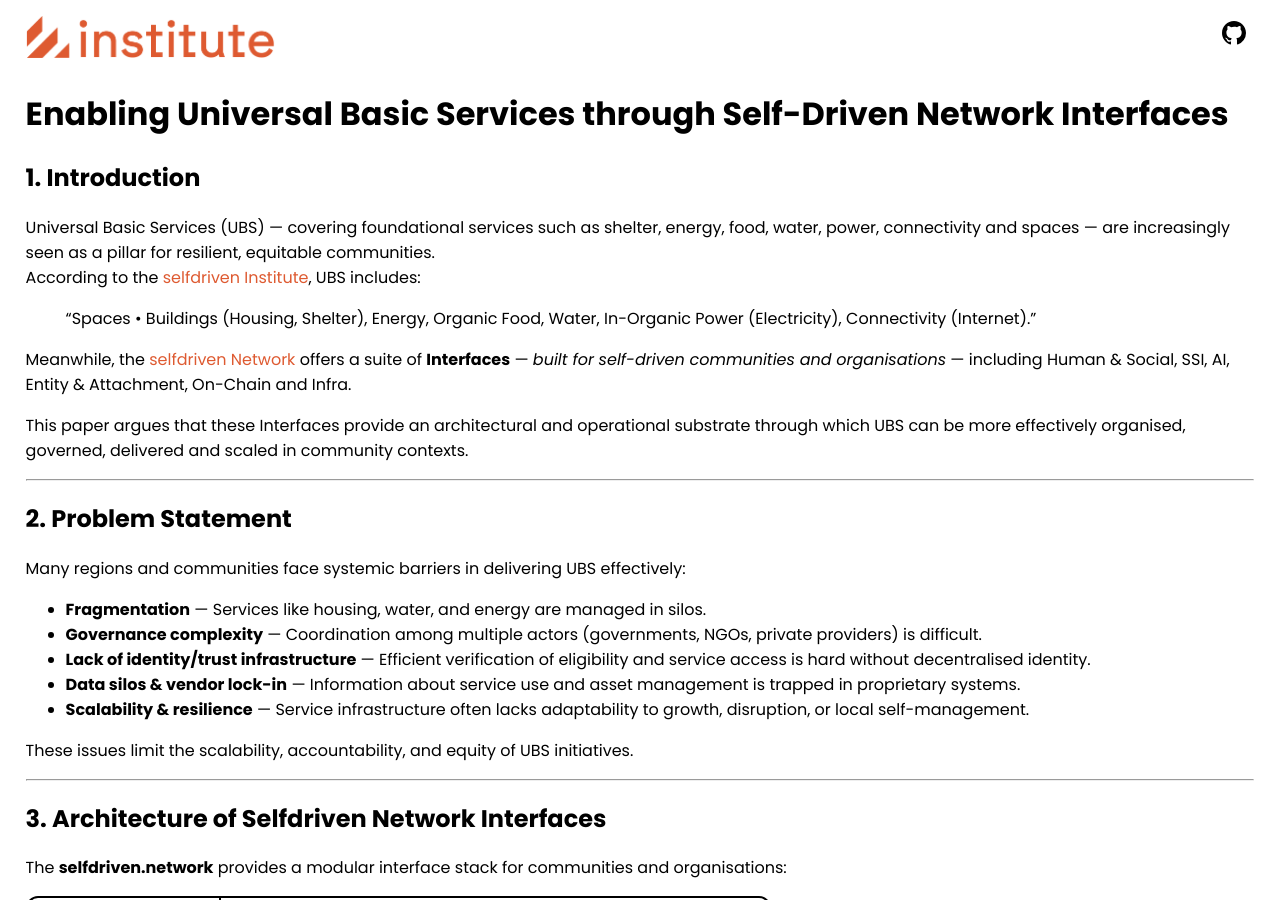
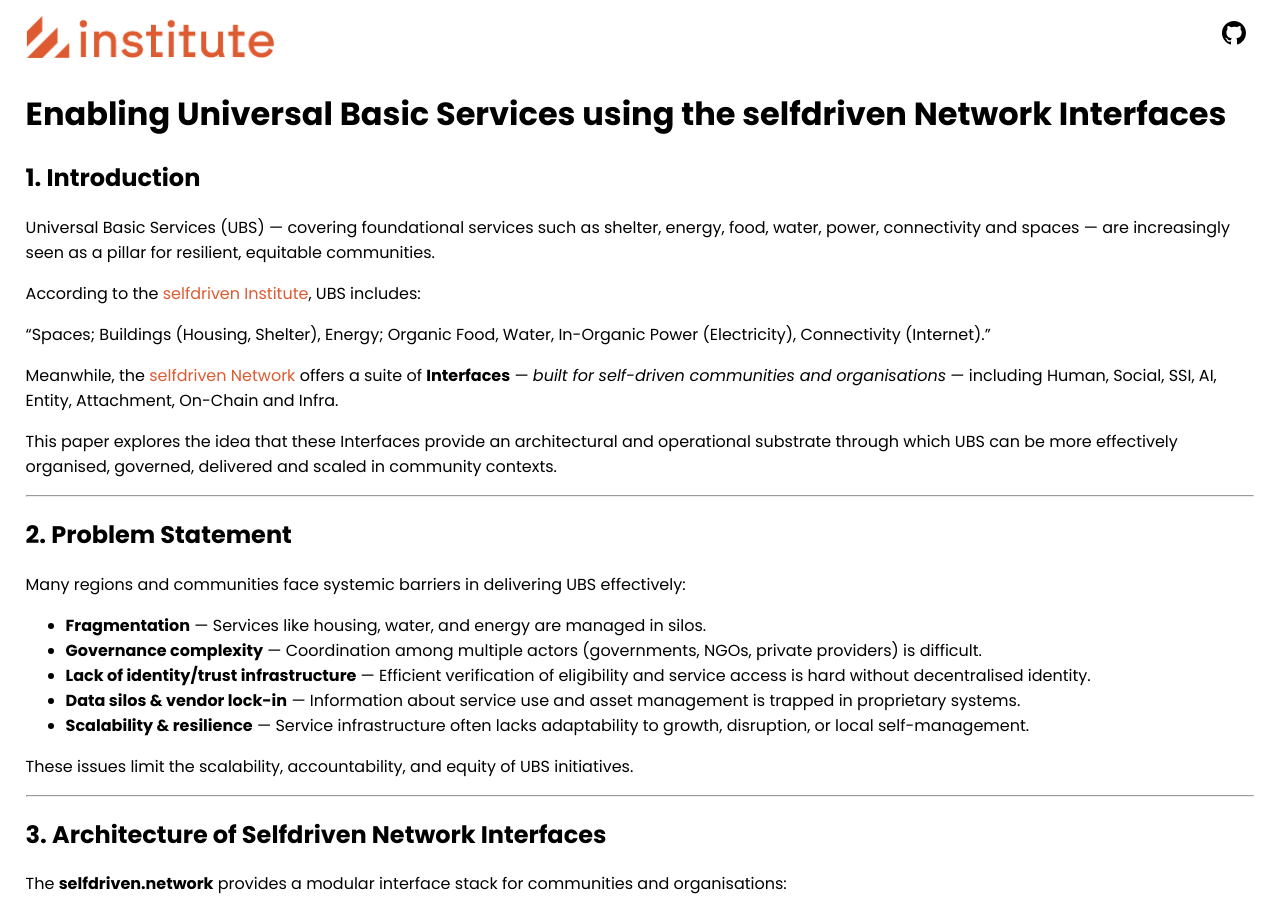
Before and after one commit to selfdriven-foundation/selfdriven-institute, a Jekyll site: the page built from docs/pages/research-areas-of-focus-universal-basic-services-exploratory-paper.md, in a window 1280 px wide and 900 px high. Built offline with Jekyll 4.4.1, drawn with Linux system fonts in a browser that asks for light colours; some of the changed text lies outside the part shown.

Commit message:
Update research-areas-of-focus-universal-basic-services-exploratory-paper.md

```diff
--- a/docs/pages/research-areas-of-focus-universal-basic-services-exploratory-paper.md
+++ b/docs/pages/research-areas-of-focus-universal-basic-services-exploratory-paper.md
@@ -5,18 +5,19 @@
 description: "selfdriven Institute — research into Universal Basic Services."
 ---
 
-# Enabling Universal Basic Services through Self-Driven Network Interfaces
+# Enabling Universal Basic Services using the selfdriven Network Interfaces
 
 ## 1. Introduction
 
 Universal Basic Services (UBS) — covering foundational services such as shelter, energy, food, water, power, connectivity and spaces — are increasingly seen as a pillar for resilient, equitable communities.
+
 According to the [selfdriven Institute](https://www.selfdriven.institute/research/areas-of-focus/universal-basic-services/), UBS includes:
 
-> “Spaces • Buildings (Housing, Shelter), Energy, Organic Food, Water, In-Organic Power (Electricity), Connectivity (Internet).”
+“Spaces; Buildings (Housing, Shelter), Energy; Organic Food, Water, In-Organic Power (Electricity), Connectivity (Internet).”
 
-Meanwhile, the [selfdriven Network](https://www.selfdriven.network/) offers a suite of **Interfaces** — *built for self-driven communities and organisations* — including Human & Social, SSI, AI, Entity & Attachment, On-Chain and Infra.
+Meanwhile, the [selfdriven Network](https://www.selfdriven.network/) offers a suite of **Interfaces** — *built for self-driven communities and organisations* — including Human, Social, SSI, AI, Entity, Attachment, On-Chain and Infra.
 
-This paper argues that these Interfaces provide an architectural and operational substrate through which UBS can be more effectively organised, governed, delivered and scaled in community contexts.
+This paper explores the idea that these Interfaces provide an architectural and operational substrate through which UBS can be more effectively organised, governed, delivered and scaled in community contexts.
 
 ---
 
@@ -159,6 +160,6 @@
 
 The alignment between the Institute’s UBS focus and the Network’s modular interfaces offers a pathway to **operationalise equitable access to housing, energy, food, water, and connectivity** — anchored in community agency and digital trust.
 
-Future work includes pilot implementations, governance frameworks, and open-source reference models connecting UBS and SDN for real-world deployment.
+Future work includes pilot implementations, governance frameworks, and open-source reference models connecting UBS and the selfdriven Network for real-world deployment.
 
 ---
```
